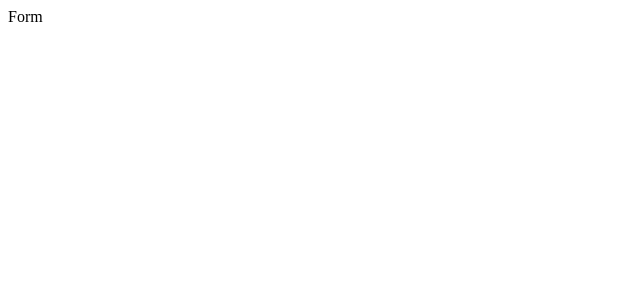
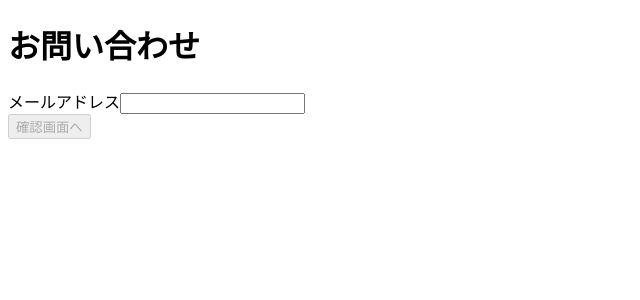
Before and after one commit to mya-ake/vue-tips-samples, a Vue app in the folder form/: page /form in a window 1280 px wide. Shown: the top 300 px of the page, without its empty margins (0-640 px from the left). Built offline with nearby package versions, Linux system fonts and the light colour scheme.

Commit message:
Add form submit

```diff
--- a/form/src/views/Form.vue
+++ b/form/src/views/Form.vue
@@ -1,9 +1,59 @@
 <template>
-  <div>Form</div>
+  <div>
+    <h1>お問い合わせ</h1>
+
+    <form v-on:submit.prevent="handleSubmit">
+      <form-input
+        id="email"
+        label="メールアドレス"
+        type="email"
+        v-model="models.email.value"
+        v-bind:formItem="models.email"
+        v-bind:formObserver="formObserver"
+        dirty
+        touched
+      />
+      <button
+        type="submit"
+        v-bind:disabled="formObserver.hasError"
+      >確認画面へ</button>
+    </form>
+  </div>
 </template>
 
 <script>
-export default {};
+import { FormInput } from "@/components";
+import { FormObserver } from "@/lib";
+import { EmailFormItem } from "@/models";
+
+export default {
+  data() {
+    return {
+      models: {
+        email: new EmailFormItem("")
+      },
+      formObserver: new FormObserver(["email"])
+    };
+  },
+
+  methods: {
+    handleSubmit() {
+      const formValues = Object.entries(this.models).reduce(
+        (obj, [key, formItem]) => {
+          obj[key] = formItem.value;
+          return obj;
+        },
+        {}
+      );
+      console.log(formValues);
+      this.$router.push("/confirm");
+    }
+  },
+
+  components: {
+    FormInput
+  }
+};
 </script>
 
 <style lang="scss" scoped>
```
